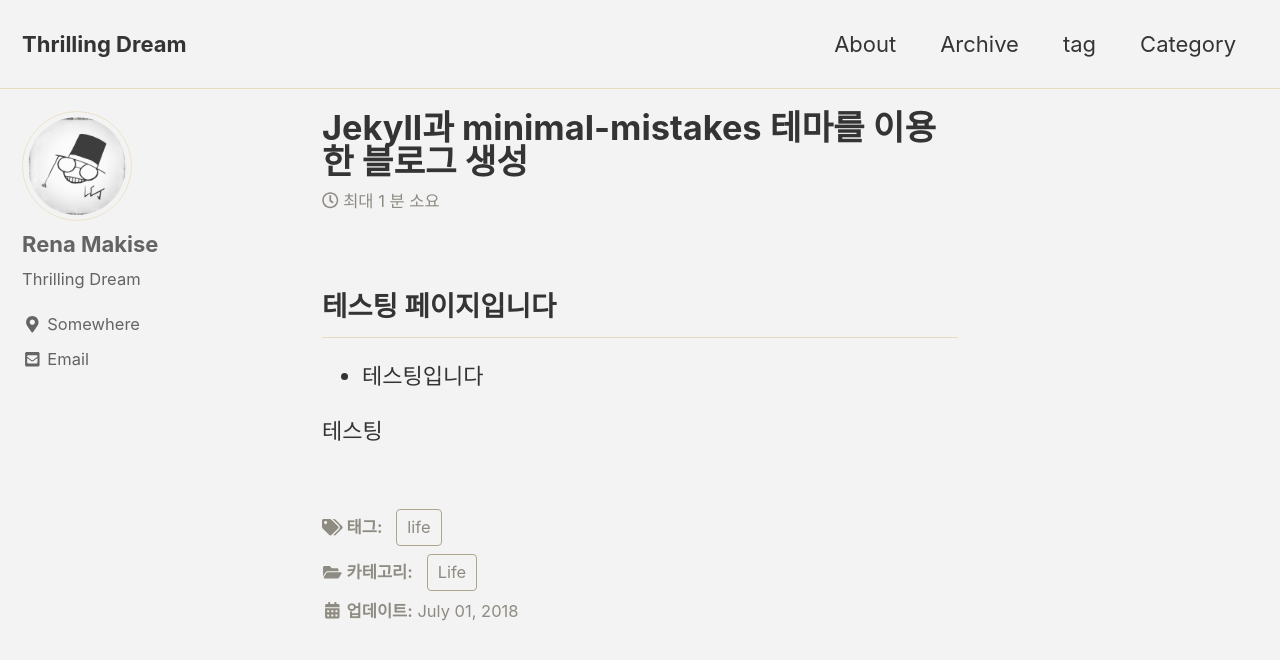
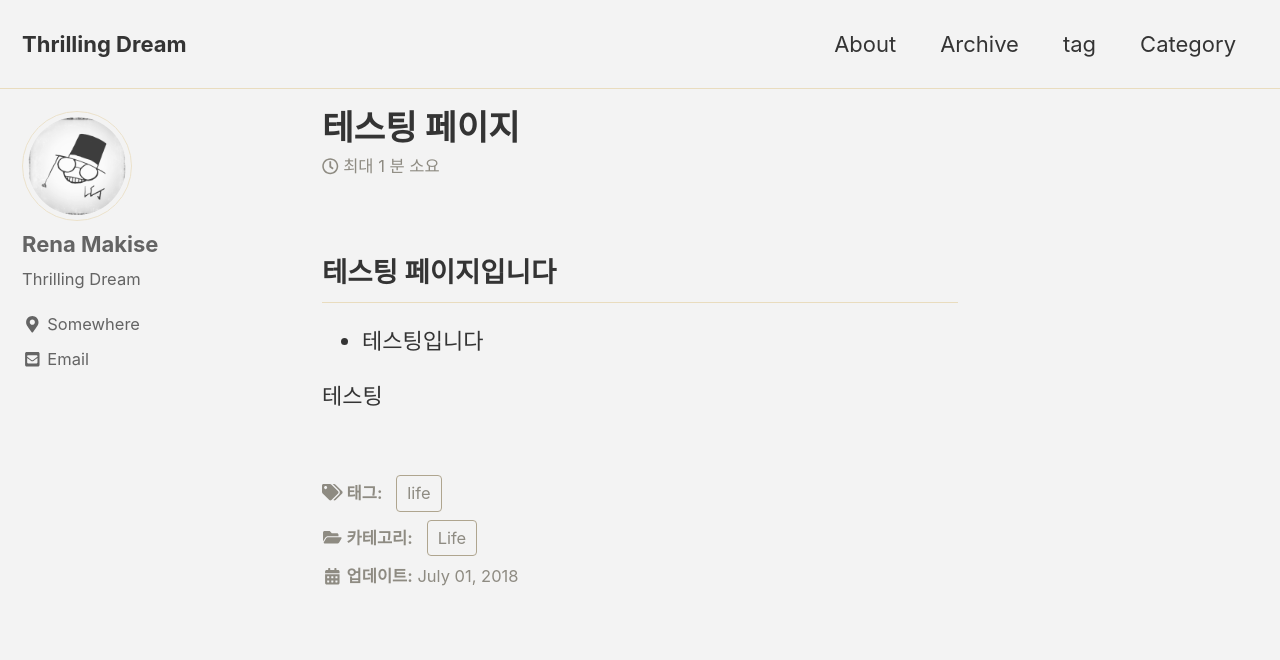
Before and after one commit to Rena-Makise/Rena-Makise.github.io, a Jekyll site: the page built from _posts/2019-04-04-테스팅.md, in a window 1280 px wide and 900 px high. Shown: the top 660 px of the window. Built offline with Jekyll 4.4.1, drawn with Linux system fonts in a browser that asks for light colours; cached includes are drawn as plain includes.

Commit message:
ver 0.203 α
테스팅 페이지 작성

```diff
--- a/_posts/2019-04-04-테스팅.md
+++ b/_posts/2019-04-04-테스팅.md
@@ -1,5 +1,5 @@
 ---
-title: Jekyll과 minimal-mistakes 테마를 이용한 블로그 생성
+title: 테스팅 페이지
 categories:
   - Life
 tags:
```
